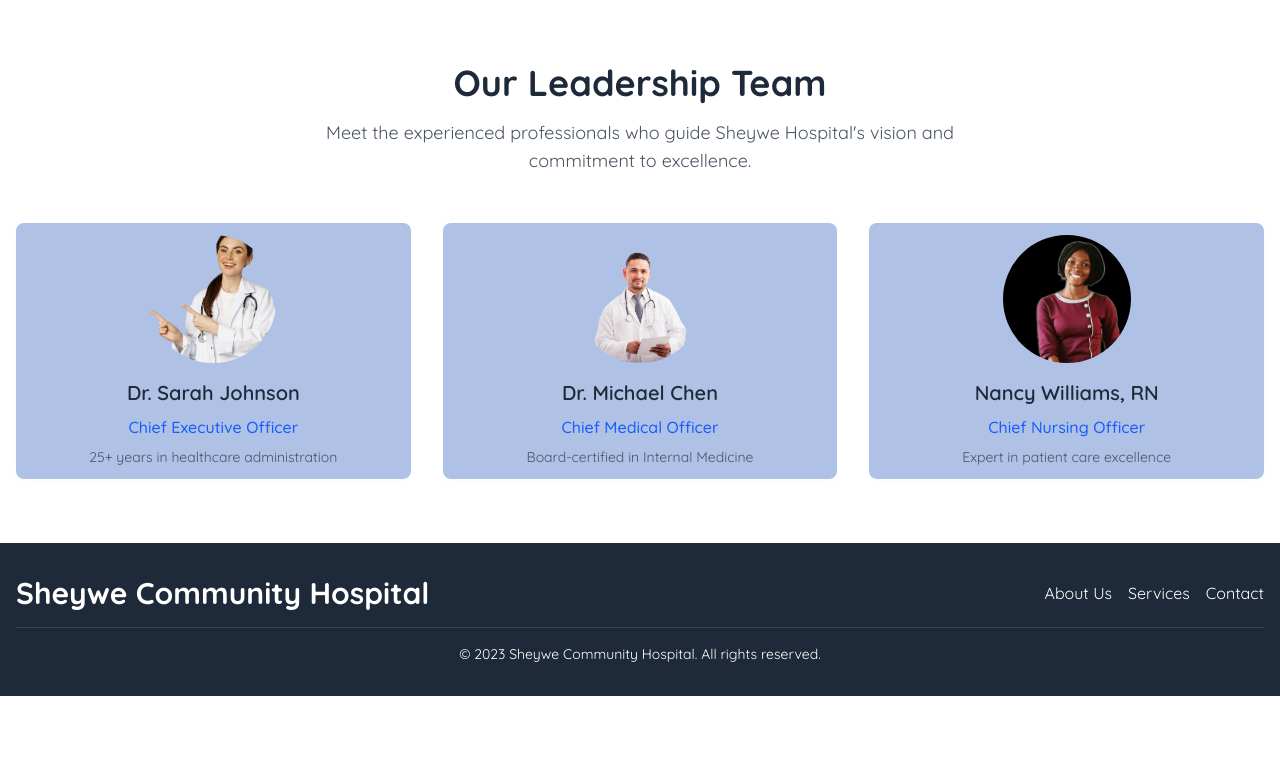
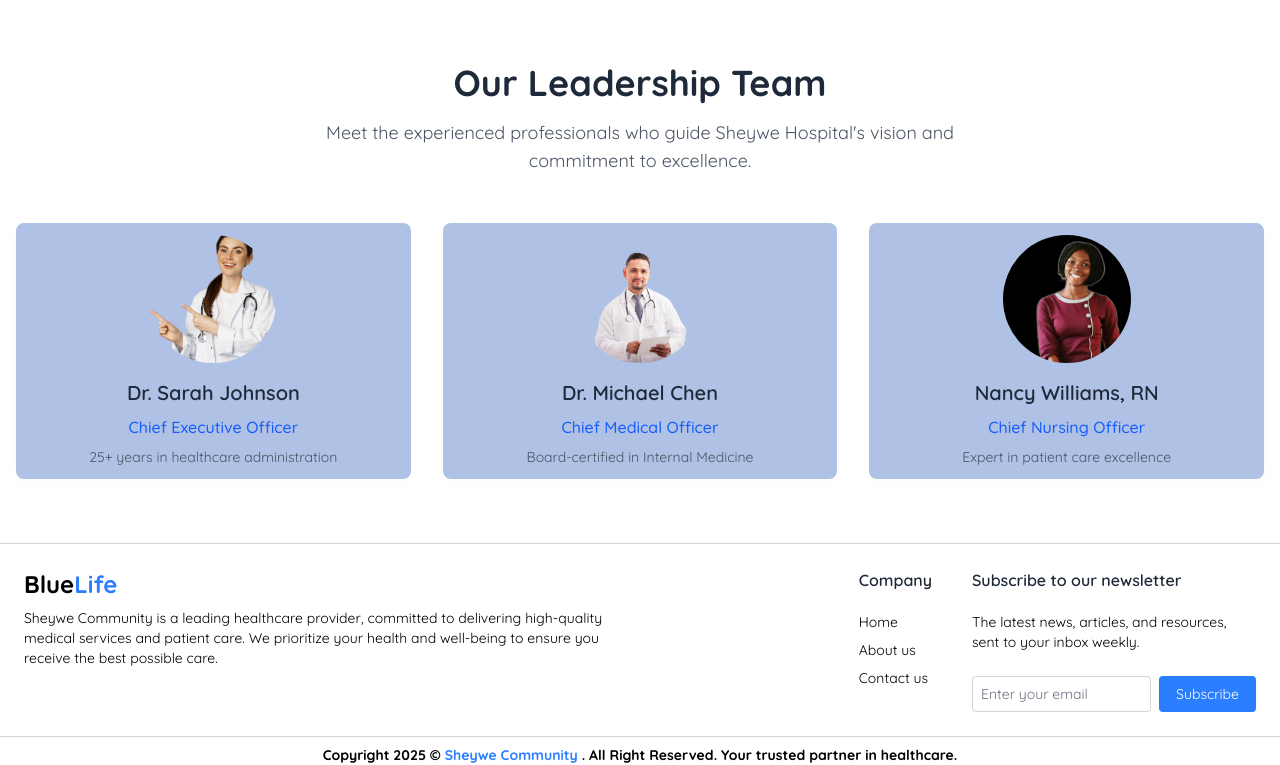
Before and after one commit to Grealishgit/BlueLife-Hospital, a PHP site: page /about.php in a window 1280 px wide. Shown: the part 2671-3436 px from the top of the page. Before the commit the page ends 3367 px from the top, so only its background shows below. Run offline with PHP 8.4, Linux system fonts and the light colour scheme.

Commit message:
Refactor footer section by including footer.php for improved maintainability

```diff
--- a/about.php
+++ b/about.php
@@ -321,23 +321,7 @@ session_start();
         </div>
     </div>
 
-    <footer class="bg-gray-800 text-white py-8">
-        <div class="container mx-auto px-4">
-            <div class="flex flex-col md:flex-row justify-between items-center">
-                <div class="mb-4 md:mb-0">
-                    <h2 class="text-3xl font-bold">Sheywe Community Hospital</h2>
-                </div>
-                <div class="flex flex-col md:flex-row gap-4">
-                    <a href="about.php" class="hover:underline">About Us</a>
-                    <a href="services.php" class="hover:underline">Services</a>
-                    <a href="contact.php" class="hover:underline">Contact</a>
-                </div>
-            </div>
-            <div class="border-t border-gray-700 mt-4 pt-4 text-center">
-                <p class="text-sm">&copy; 2023 Sheywe Community Hospital. All rights reserved.</p>
-            </div>
-        </div>
-    </footer>
+    <?php include 'app/Views/footer.php'; ?>
 
     <script>
     function scrollToStory() {
```
